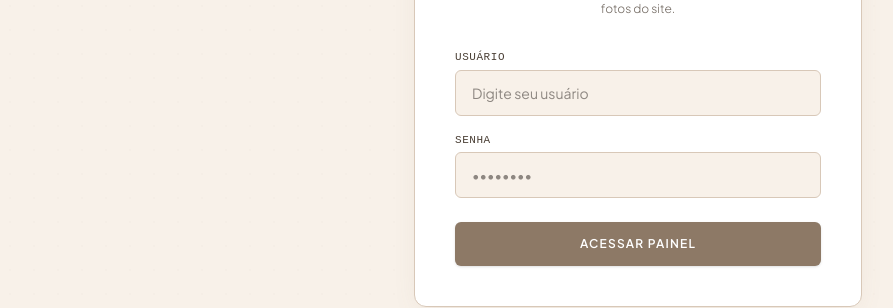
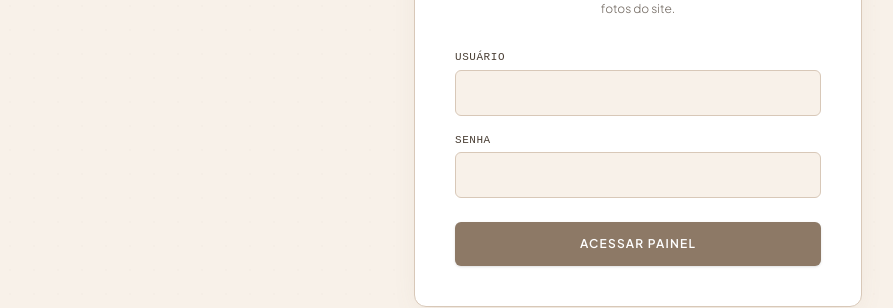
Before and after one commit to progjaoo/goretedantas-bordados, a Next.js app: page /admin/login in a window 1280 px wide. Shown: the part 342-650 px from the top of the page, without its empty margins (2-895 px from the left). Built offline with nearby package versions, Linux system fonts and the light colour scheme; no server answers; a web font is replaced by a local one.

Commit message:
fix: remover qualquer placeholder ou indicador de senha no login

```diff
--- a/src/app/admin/login/page.tsx
+++ b/src/app/admin/login/page.tsx
@@ -89,7 +89,6 @@ export default function AdminLoginPage() {
               required
               autoComplete="username"
               className="w-full px-4 py-3 rounded-md bg-[#f8f1e9] border border-[#d8c8b8] text-sm text-[#231e1a] focus:outline-none focus:border-[#8d7966] focus:ring-1 focus:ring-[#8d7966]"
-              placeholder="Digite seu usuário"
             />
           </div>
 
@@ -104,7 +103,6 @@ export default function AdminLoginPage() {
               required
               autoComplete="current-password"
               className="w-full px-4 py-3 rounded-md bg-[#f8f1e9] border border-[#d8c8b8] text-sm text-[#231e1a] focus:outline-none focus:border-[#8d7966] focus:ring-1 focus:ring-[#8d7966]"
-              placeholder="••••••••"
             />
           </div>
 
```
